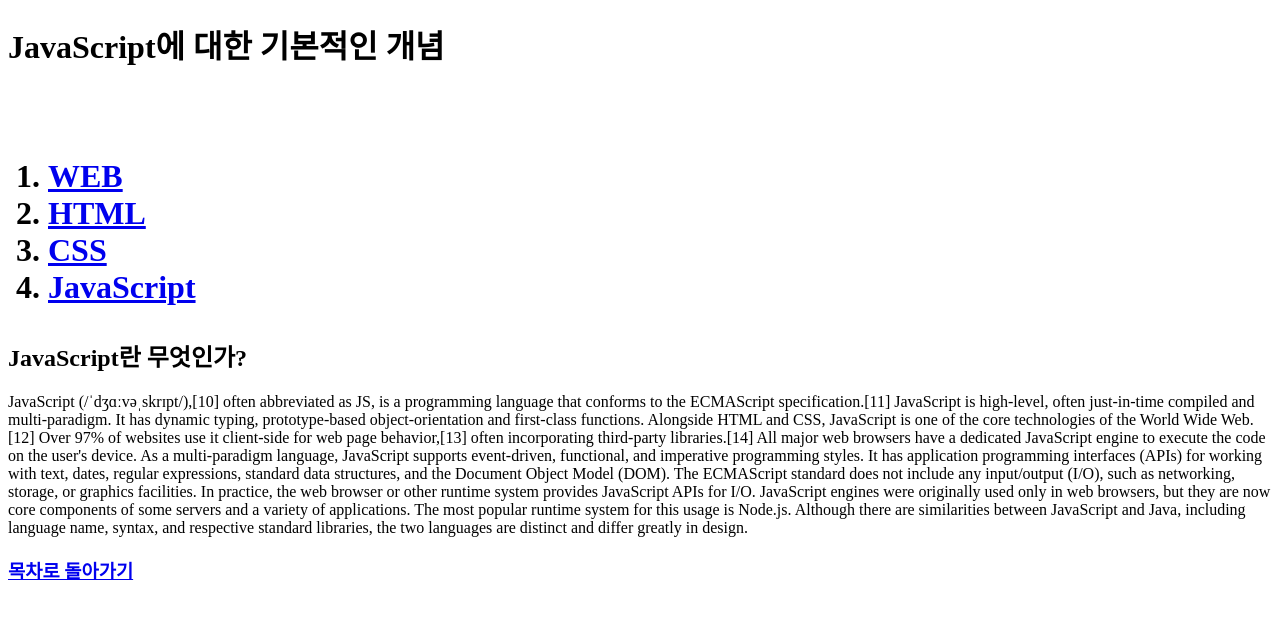
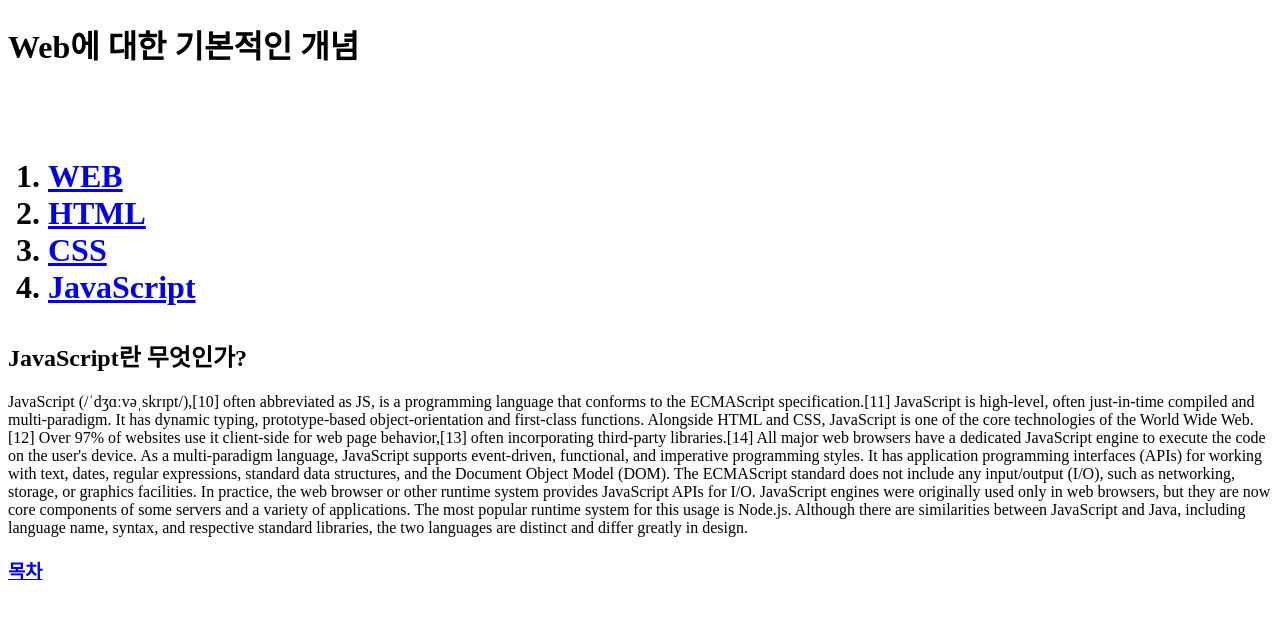
Before and after one commit to HOGYUMKIM/web1, a plain HTML site: page JavaScript.html in a window 1280 px wide. Drawn offline with Linux system fonts and the light colour scheme.

Commit message:
First Version

```diff
--- a/JavaScript.html
+++ b/JavaScript.html
@@ -1,11 +1,11 @@
 <!doctype html>
   <html>
   <head>
-      <title>Web - JavaScript</title>
+    <title>Web - Welcome</title>
     <meta charset = "utf-8">
   </head>
   <body>
-      <h1>JavaScript에 대한 기본적인 개념<h1>
+    <h1>Web에 대한 기본적인 개념<h1>
       <br><ol>
         <li><a href="Web.html">WEB</a></li>
         <li><a href="html.html">HTML</a></li>
@@ -24,6 +24,6 @@ The ECMAScript standard does not include any input/output (I/O), such as network
       JavaScript engines were originally used only in web browsers, but they are now core components of some servers and a variety of applications. The most popular runtime system for this usage is Node.js.
 
       Although there are similarities between JavaScript and Java, including language name, syntax, and respective standard libraries, the two languages are distinct and differ greatly in design.</p>
-<p><h3><a href="index.html">목차로 돌아가기</a><h3></p>
+      <p><h3><a href="index.html">목차</a><h3></p>
   </body>
   </html>
```
Also changed, not shown: CSS.html (+3 -3 lines), Web.html (+2 -2 lines), html.html (+4 -4 lines), index.html (indentation only). Lines whose indentation alone changed are shown as unchanged.
